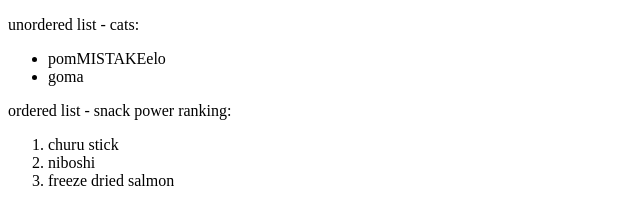
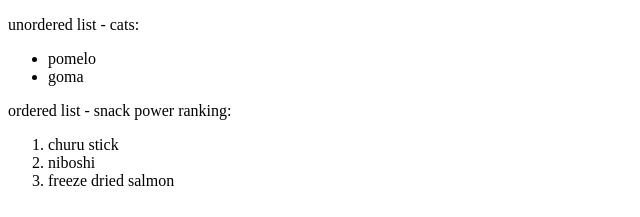
Before and after one commit to ayapomelo/hello-meow, a plain HTML site: page index.html in a window 1280 px wide. Shown: the part 226-443 px from the top of the page, 0-640 px from the left. Drawn offline with Linux system fonts and the light colour scheme.

Commit message:
Revert "index.html intentional mistake"
This reverts commit 3d2b65512b992102bd1fa81be6c6391052f642e4.

```diff
--- a/index.html
+++ b/index.html
@@ -18,7 +18,7 @@
     <h3> try out lists: </h3>
     <p>unordered list - cats:</p>
     <ul>
-        <li>pomMISTAKEelo</li>
+        <li>pomelo</li>
         <li>goma</li>
     </ul>
     <p>ordered list - snack power ranking:</p>
```
